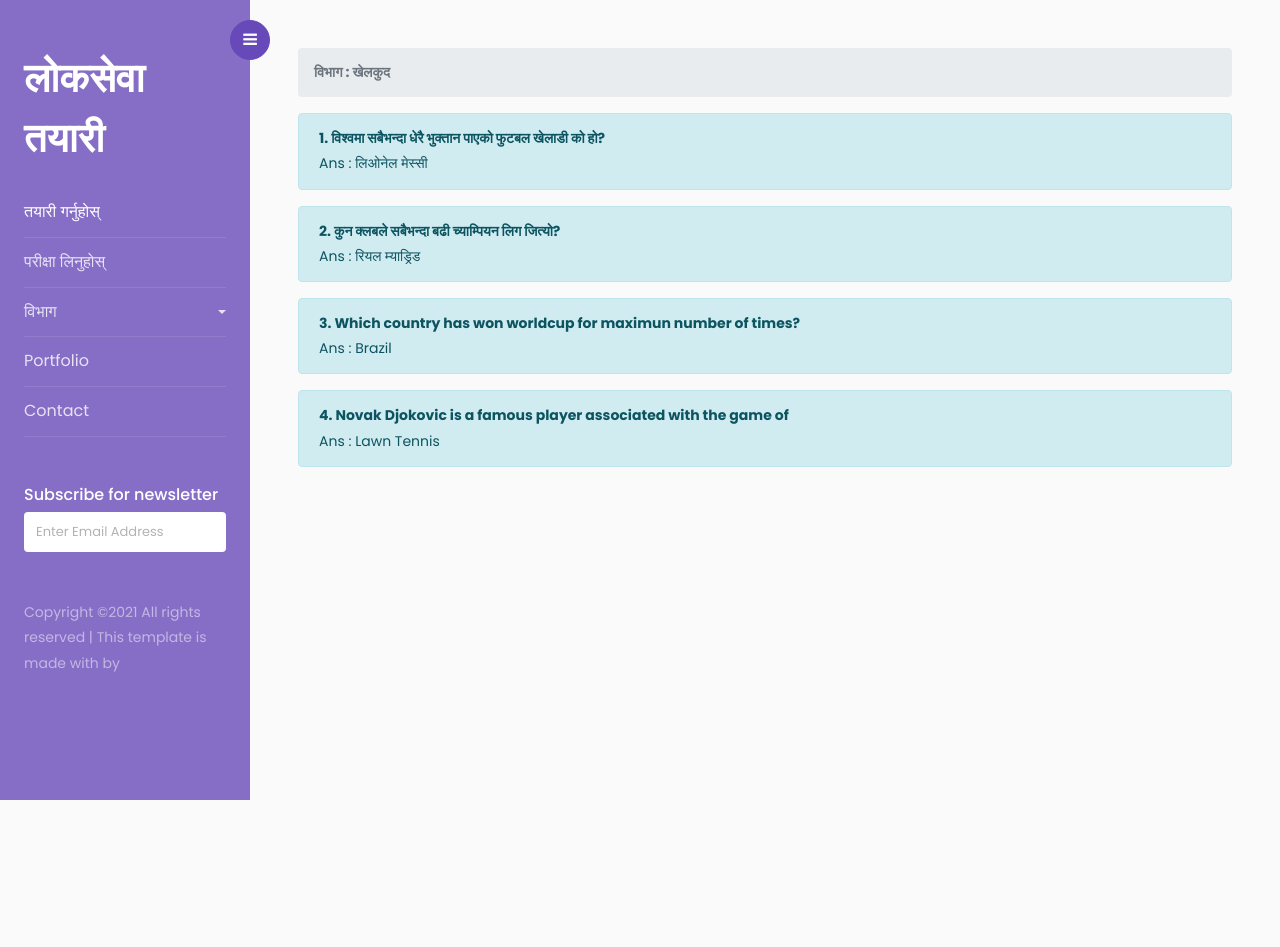
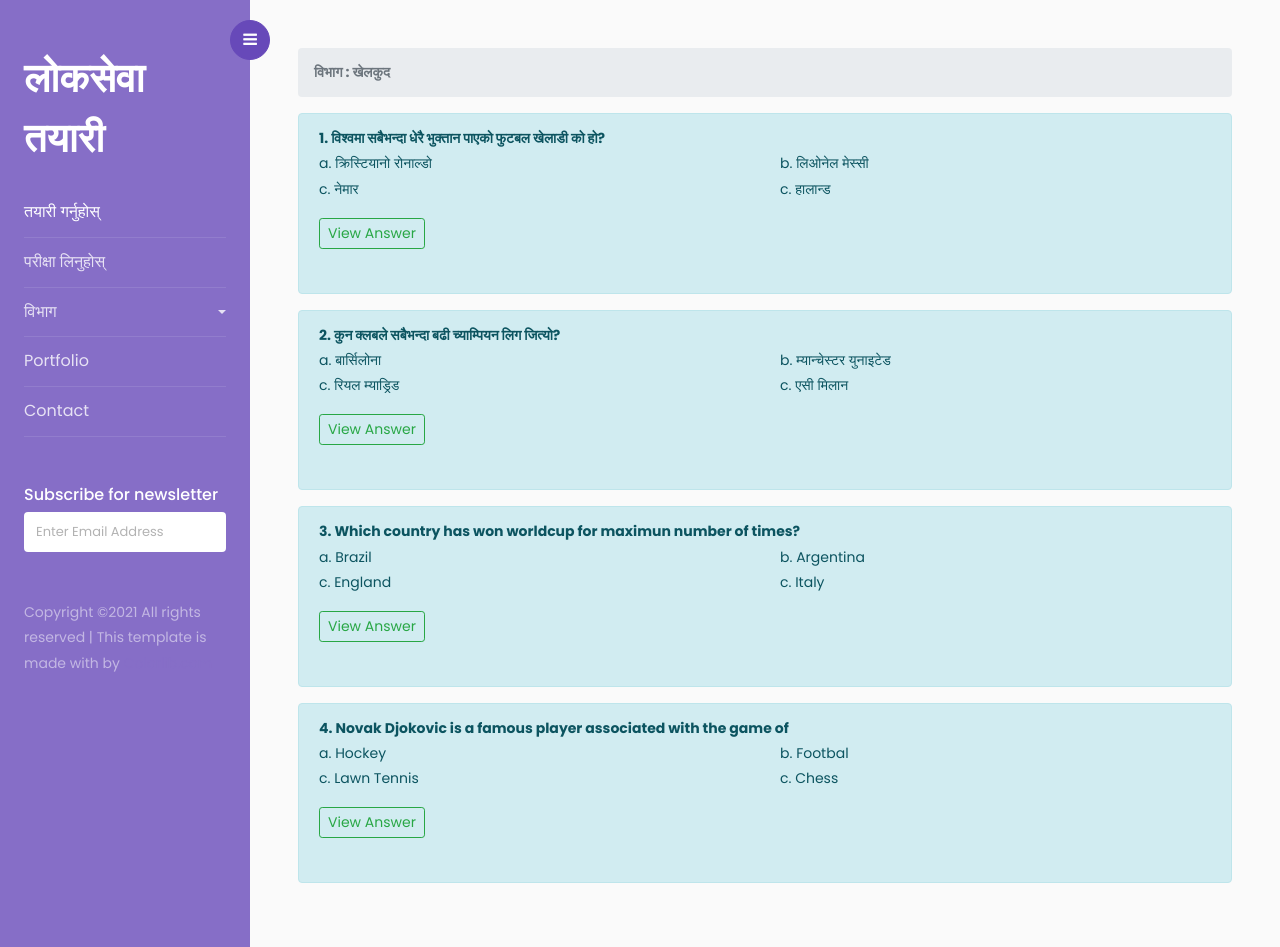
Before and after one commit to omkarpoudel6/StudySiteForLoksewa, a Django app: page /category/1/ in a window 1280 px wide. Before the commit the page ends 800 px from the top, so only its background shows below. Run offline with Django 3.2, Linux system fonts and the light colour scheme; data comes from the database, SQL or seed files in the repository; both versions use the stored data as it was after the commit; some libraries are stand-ins or nearby versions.

Commit message:
modified learn page to hide the answer and show it when user clicks view answer button

```diff
--- a/templates/categories.html
+++ b/templates/categories.html
@@ -10,7 +10,26 @@
 {% for question in questions %}
     <div class="alert alert-info" role="alert">
         <strong>{{forloop.counter}}. {{question}}</strong><br>
-          Ans : {{question.answer.correctAnswer}}
+        <div class="row">
+            <div class="col-md-6">
+                a. {{question.answer.answer1}}<br>
+                c. {{question.answer.answer3}}
+            </div>
+            <div class="col-md-6">
+                b. {{question.answer.answer2}}<br>
+                c. {{question.answer.answer4}}
+            </div>
+        </div>
+        <p>
+          <a class="btn btn-outline-success btn-sm my-3" data-toggle="collapse" href="#collapse{{question.id}}" role="button" aria-expanded="false" aria-controls="collapseExample">
+            View Answer
+          </a>
+        </p>
+        <div class="collapse" id="collapse{{question.id}}">
+          <div class="card card-body">
+            Ans : {{question.answer.correctAnswer}}
+          </div>
+        </div>
     </div>
 {% endfor %}
 
```
Also changed, not shown: Loksewa/admin.py (+22 -3 lines), db.sqlite3.
